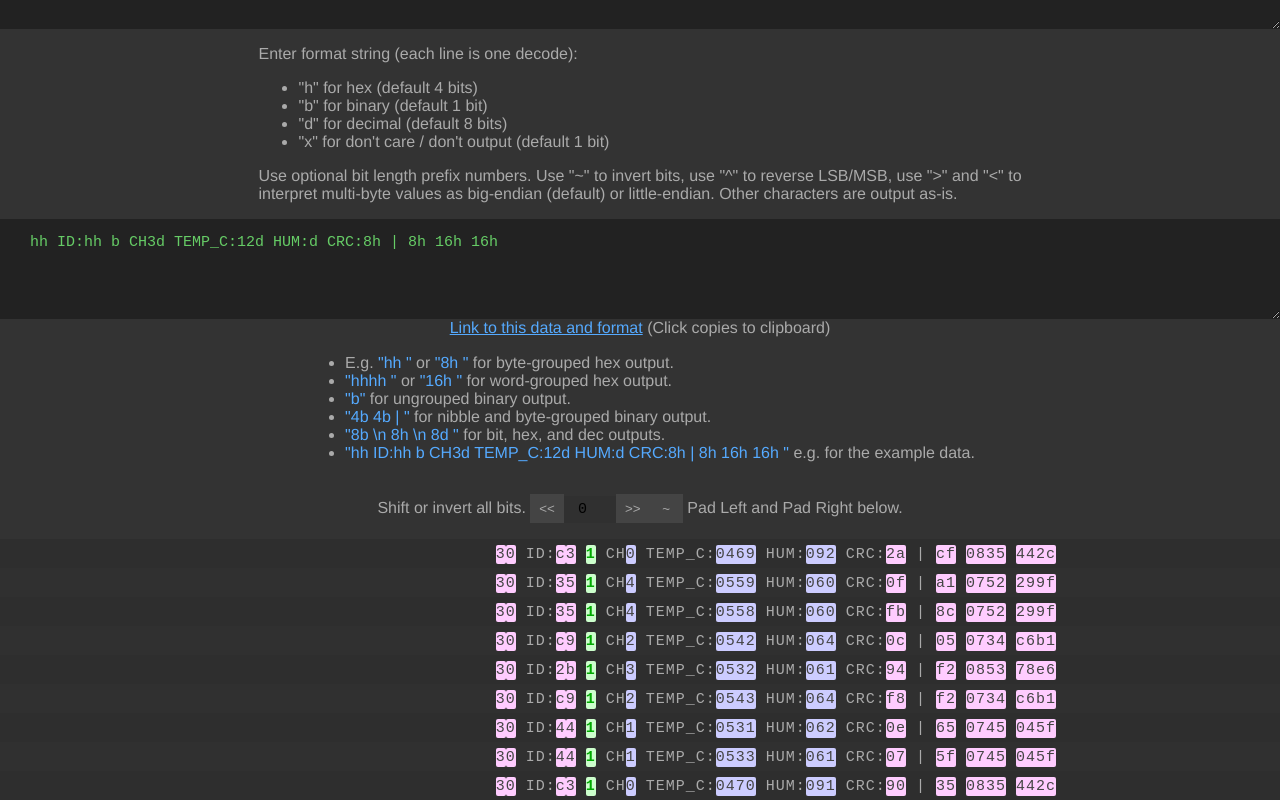
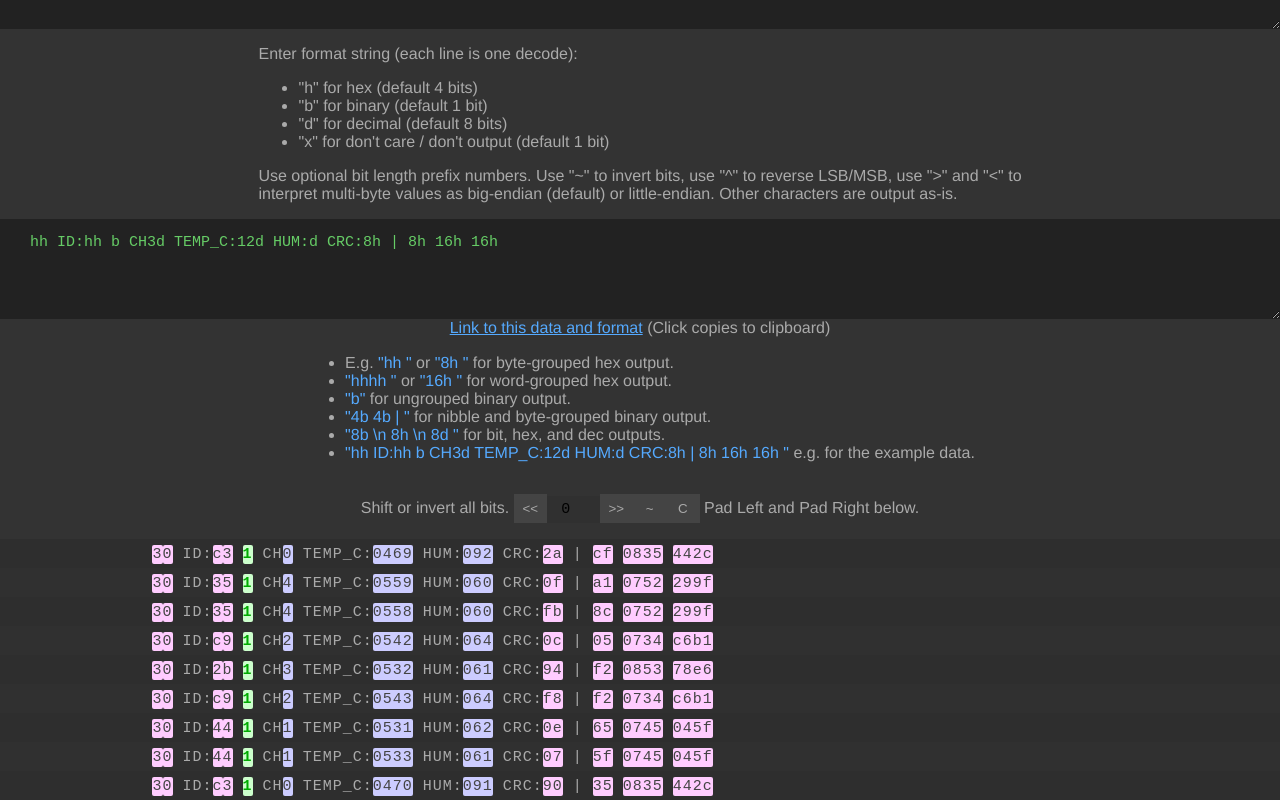
Before and after one commit to triq-org/bitbench, a Vue app: page / in a window 1280 px wide. Shown: the part 389-1189 px from the top of the page. Built offline with nearby package versions, Linux system fonts and the light colour scheme.

Commit message:
Add comments output

```diff
--- a/src/bitstring.js
+++ b/src/bitstring.js
@@ -100,10 +100,16 @@ function trChars(text) {
   return text.split('').map((c) => tr[parseInt(c, 16)]).join('')
 }
 
+function strToComments(text) {
+  var comments = text.match(/\[.+?\]/g) || []
+  return comments.join()
+}
+
 export default class {
   constructor(arg) {
     this.code = arg
     this.bits = this.strToBits(arg)
+    this.comments = strToComments(arg)
   }
 
   strToBits(text) {
@@ -117,7 +123,7 @@ export default class {
         // skip
       } else if (c == '[') {
         // skip comment
-        while (c != ']')
+        while (text.length && c != ']')
           c = text.shift()
       } else if (c == '0' && text[0] == 'x') {
         base = 16 // hexadecimal
--- a/src/components/BitBench.vue
+++ b/src/components/BitBench.vue
@@ -38,12 +38,13 @@
       <input type="number" v-model="shift">
       <button v-on:click="shift += 1"><span>&gt;&gt;</span></button>
       <button v-on:click="invert = !invert" :class="{'active': invert}"><span>~</span></button>
+      <button v-on:click="comments = !comments" :class="{'active': comments}"><span>C</span></button>
       Pad Left and Pad Right below.<br/>
     </p>
     <div class="code-lines">
       <BitBox v-for="(code, index) in codeLines" :key="code.index"
         :class="{'even': index % 2 === 0, 'odd': index % 2 !== 0 }"
-        :code="code.val" :shift="shift" :invert="invert" :fmts="fmts"/>
+        :code="code.val" :shift="shift" :invert="invert" :fmts="fmts" :comments="comments"/>
     </div>
   </div>
 </template>
@@ -70,9 +71,10 @@ export default {
 30 44 92 13 3e 0e 65 07 45 04 5f
 30 44 92 15 3d 07 5f 07 45 04 5f
 30 c3 81 d6 5b 90 35 08 35 44 2c`,
+      fmts: 'hh ID:hh b CH3d TEMP_C:12d HUM:d CRC:8h | 8h 16h 16h ',
       shift: 0,
-      fmts: 'hh ID:hh b CH3d TEMP_C:12d HUM:d CRC:8h | 8h 16h 16h ',
       invert: false,
+      comments: false,
     }
   },
   created() {
@@ -174,7 +176,6 @@ button.active {
 }
 .bench .code-lines {
   width: 100%;
-  text-align: center;
 }
 .box {
   background: rgba(0,0,0,0.05);
@@ -235,4 +236,7 @@ input.vanish {
   color: #444;
   background: #ccf;
 }
+.comments {
+  margin-left: 1em;
+}
 </style>
--- a/src/components/BitBox.vue
+++ b/src/components/BitBox.vue
@@ -4,15 +4,17 @@
     <input type="number" :class="{ active: !!padLeft }" v-model="padLeft">
     <button v-on:click="padLeft += 1"><span>&gt;&gt;</span></button>
 
-    <button v-on:click="padRight -= 1"><span>&lt;&lt;</span></button>
-    <input type="number" :class="{ active: !!padRight }" v-model="padRight">
-    <button v-on:click="padRight += 1"><span>&gt;&gt;</span></button>
-
     <button v-on:click="localInvert = !localInvert" :class="{'active': localInvert}"><span>~</span></button>
 
     <div class="bit-rows">
       <div class="bits" v-for="bits in bitsText" :key="bits" v-html="bits"/>
     </div>
+
+    <button v-on:click="padRight -= 1"><span>&lt;&lt;</span></button>
+    <input type="number" :class="{ active: !!padRight }" v-model="padRight">
+    <button v-on:click="padRight += 1"><span>&gt;&gt;</span></button>
+
+    <span class="comments" v-if="comments" v-html="commentText"/>
   </div>
 </template>
 
@@ -26,6 +28,7 @@ export default {
     fmts: String,
     shift: Number,
     invert: Boolean,
+    comments: Boolean,
   },
   data: function () {
     return {
@@ -48,6 +51,9 @@ export default {
           .toFormat(fmt)
         )
     },
+    commentText: function () {
+      return (new BitString(this.code)).comments
+    },
   },
 }
 </script>
```
